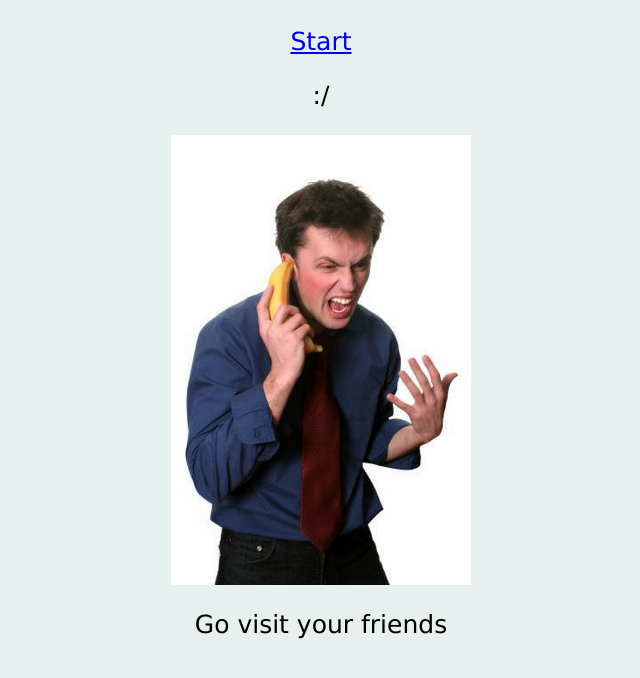
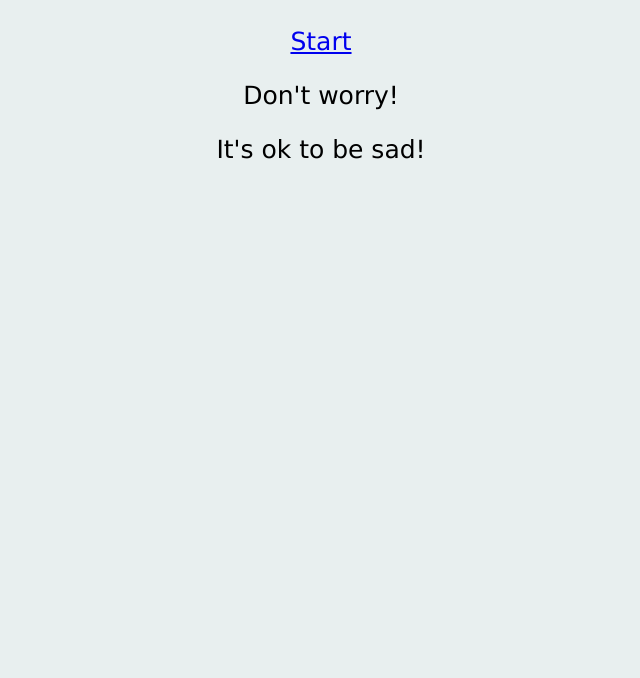
Before and after one commit to noram2/Adventure, a plain HTML site: page page7.html in a window 1280 px wide. Shown: the whole page, without its empty margins (319-959 px from the left). Drawn offline with Linux system fonts and the light colour scheme.

Commit message:
Add files via upload

```diff
--- a/page7.html
+++ b/page7.html
@@ -7,8 +7,7 @@
     <body>
         <h1></h1>
         <a href="index.html">Start</a>
-        <p>:/</p>
-        <img src="images/angry.jpg">
-        <p>Go visit your friends</p>
+        <p>Don't worry!</p>
+        <p>It's ok to be sad!</p>
     </body>
 </html>
```
